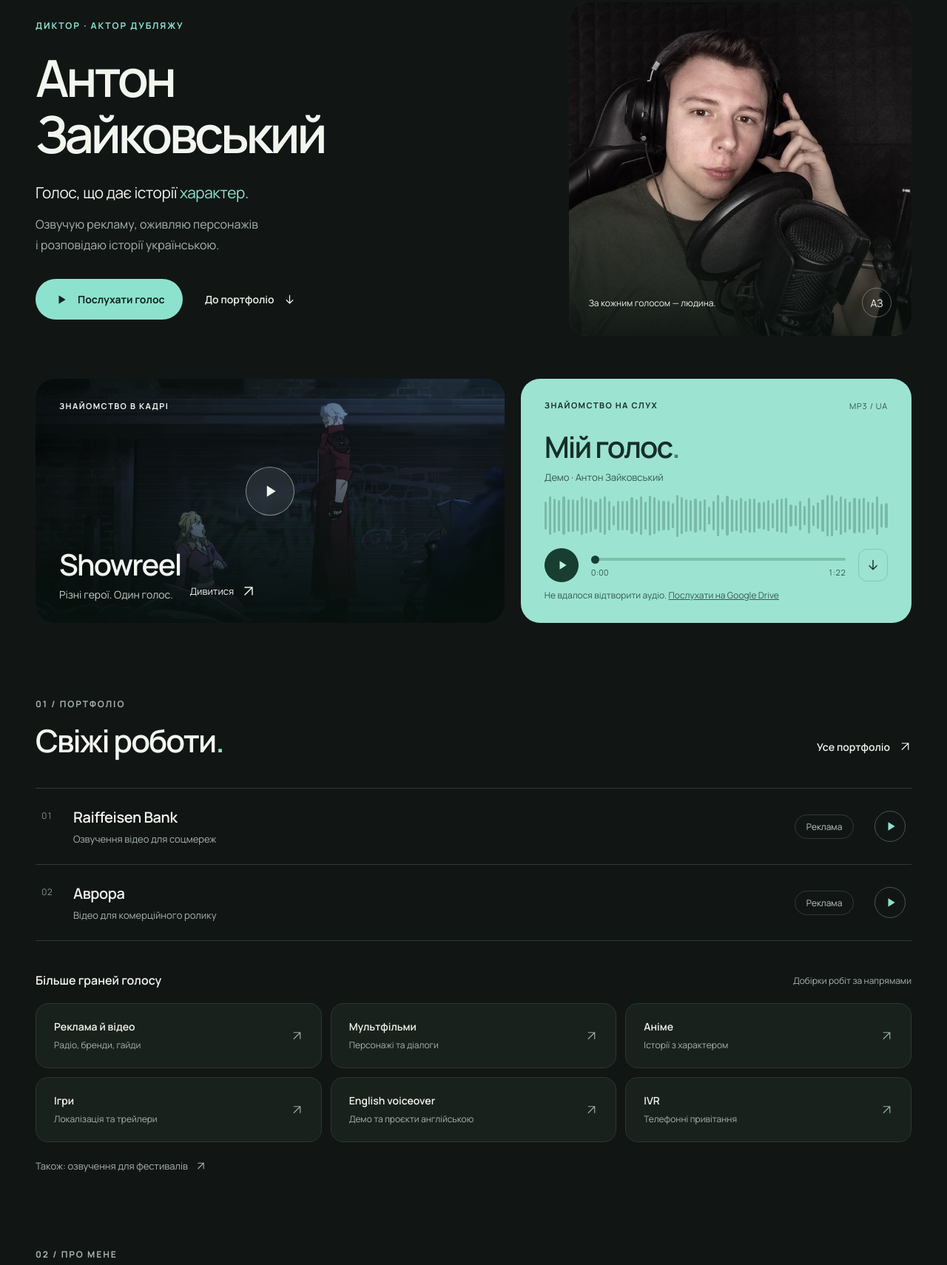
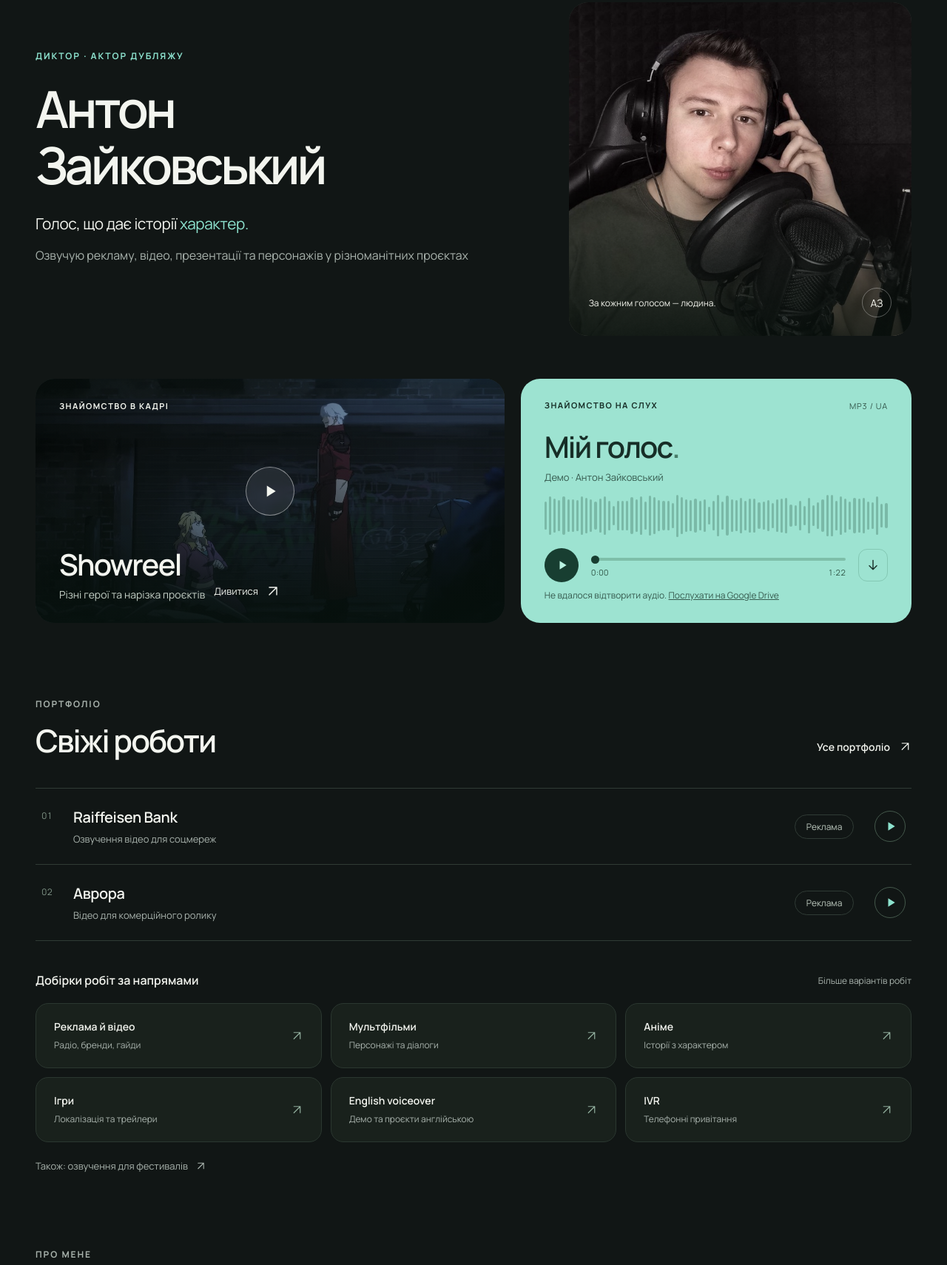
Before and after one commit to AntonZaikovkyi/antonzaikovskyi-portfolio, a plain HTML site: page index.html in a window 1280 px wide. Shown: the part 169-1879 px from the top of the page at 74% size. Drawn offline with Linux system fonts and the light colour scheme.

Commit message:
Add files via upload

```diff
--- a/index.html
+++ b/index.html
@@ -42,7 +42,6 @@
         </symbol>
       </defs>
     </svg>
-    <!-- ШАПКА: логотип, навігація та кнопка контакту -->
     <header class="site-header wrap">
       <a class="wordmark" href="#" aria-label="Антон Зайковський, на початок">
         <span class="brand-icon">
@@ -64,7 +63,6 @@
       </a>
     </header>
     <main id="main">
-      <!-- ПЕРШИЙ ЕКРАН: ім’я, короткий опис та фото -->
       <section class="hero wrap" aria-labelledby="hero-title">
         <div class="hero-copy">
           <p class="eyebrow">ДИКТОР · АКТОР ДУБЛЯЖУ</p>
@@ -72,15 +70,9 @@
           </h1>
           <p class="hero-line">Голос, що дає історії <span>характер.</span>
           </p>
-          <p class="hero-description">Озвучую рекламу, оживляю персонажів<br class="desktop-break"> і розповідаю історії українською.</p>
+          <p class="hero-description">Озвучую рекламу, відео, презентації та персонажів у різноманітних проєктах</p>
           <div class="hero-actions">
-            <a class="button primary" href="#voice" id="listen-demo">
-              <svg class="icon">
-                <use href="#i-play"></use>
-              </svg>Послухати голос</a>
-            <a class="text-link" href="#work">До портфоліо <svg class="icon">
-                <use href="#i-down"></use>
-              </svg>
+            <a href="#voice" id="listen-demo">
             </a>
           </div>
         </div>
@@ -92,7 +84,6 @@
           </div>
         </div>
       </section>
-      <!-- ГОЛОВНІ МЕДІА: шоуріл на Google Drive та локальне аудіодемо -->
       <section id="voice" class="featured wrap" aria-label="Шоуріл та демо голосу">
         <button class="showreel-card media-trigger" data-drive="1lNcN1G57B21X4fDgm9dMxX9-N3sZox3D" data-title="Showreel — Антон Зайковський" aria-label="Відкрити шоуріл Антона Зайковського">
           <img class="reel-poster" src="assets/images/showreel.jpg" alt="" width="1200" height="675">
@@ -106,7 +97,7 @@
           <span class="reel-footer">
             <span>
               <strong>Showreel</strong>
-              <span class="subtle">Різні герої. Один голос.</span>
+              <span class="subtle">Різні герої та нарізка проєктів</span>
             </span>
             <span class="reel-watch">Дивитися <svg class="icon">
                 <use href="#i-arrow"></use>
@@ -151,12 +142,11 @@
           </noscript>
         </div>
       </section>
-      <!-- ПОРТФОЛІО: вибрані роботи і посилання на добірки -->
       <section id="work" class="work-section wrap section-space" aria-labelledby="work-title">
         <div class="section-heading">
           <div>
-            <p class="eyebrow">01 / ПОРТФОЛІО</p>
-            <h2 id="work-title">Свіжі роботи<span class="accent">.</span>
+            <p class="eyebrow">ПОРТФОЛІО</p>
+            <h2 id="work-title">Свіжі роботи
             </h2>
           </div>
           <a class="text-link" href="https://drive.google.com/drive/folders/1y7Dbjb8RrnqB0PG_Djr4mWj5BEGxDZRe" target="_blank" rel="noopener noreferrer">Усе портфоліо <svg class="icon">
@@ -190,8 +180,8 @@
 
         </div>
         <div class="category-intro">
-          <h3>Більше граней голосу</h3>
-          <p>Добірки робіт за напрямами</p>
+          <h3>Добірки робіт за напрямами</h3>
+          <p>Більше варіантів робіт</p>
         </div>
         <div class="category-grid">
           <a href="https://drive.google.com/drive/folders/1cMoxWZZgAdvcAOtODW_-y0R6BrZZH3yH" target="_blank" rel="noopener noreferrer">
@@ -242,10 +232,9 @@
           </svg>
         </a>
       </section>
-      <!-- ПРО МЕНЕ: текст можна вільно замінювати -->
       <section id="about" class="about-section wrap section-space" aria-labelledby="about-title">
         <div class="about-heading">
-          <p class="eyebrow">02 / ПРО МЕНЕ</p>
+          <p class="eyebrow">ПРО МЕНЕ</p>
           <h2 id="about-title">За голосом —<br>
             <span class="muted">увага до історії.</span>
           </h2>
@@ -260,14 +249,13 @@
           </a>
         </div>
       </section>
-      <!-- COUNTERSHOW: банер, опис і посилання на YouTube -->
       <section id="countershow" class="counter-section wrap section-space" aria-labelledby="counter-title">
         <div class="counter-card">
           <div class="counter-copy">
             <p class="eyebrow">
               <svg class="icon">
                 <use href="#i-youtube"></use>
-              </svg>03 / МІЙ АВТОРСЬКИЙ ПРОЄКТ</p>
+              </svg>МІЙ АВТОРСЬКИЙ ПРОЄКТ</p>
             <h2 id="counter-title">Counter<span>Show</span>
             </h2>
             <p class="counter-lead">Той самий голос.<br>Ще більше історій.</p>
@@ -288,9 +276,8 @@
           </a>
         </div>
       </section>
-      <!-- КОНТАКТИ: тут можна замінити LinkedIn на email або Telegram -->
       <section id="contact" class="contact-section wrap section-space" aria-labelledby="contact-title">
-        <p class="eyebrow">МАЄТЕ ІСТОРІЮ?</p>
+        <p class="eyebrow">МАЄТЕ ПРОЄКТ ЧИ ІДЕЮ?</p>
         <div class="contact-row">
           <h2 id="contact-title">Дамо їй <span>голос.</span>
           </h2>
@@ -299,7 +286,7 @@
             </svg>
           </a>
         </div>
-        <p class="contact-note">Розкажіть про проєкт, формат і терміни — почнімо знайомство.</p>
+        <p class="contact-note">Розкажіть про них, формат і терміни — почнімо знайомство.</p>
       </section>
     </main>
     <footer class="site-footer wrap">
@@ -311,8 +298,7 @@
         <a href="https://t.me/CounterShow" target="_blank" rel="noopener noreferrer">Telegram</a>
       </div>
     </footer>
-    <!-- СПІЛЬНИЙ ПЛЕЄР: відкривається кнопками з класом media-trigger -->
-    <dialog id="media-dialog" aria-labelledby="media-title">
+        <dialog id="media-dialog" aria-labelledby="media-title">
       <div class="dialog-header">
         <div>
           <span class="dialog-eyebrow">ПОРТФОЛІО</span>
--- a/waveform-data.js
+++ b/waveform-data.js
@@ -1,5 +1,3 @@
-// Дані звукової хвилі поточного демо (масштаб від 0 до 1).
-// Це локальний скрипт, тому хвиля працює навіть при відкритті index.html без сервера.
 const DEMO_WAVEFORM = [
   0.667,
   0.919,
```
Also changed, not shown: app.js (+0 -17 lines), styles.css (+1 -10 lines).
